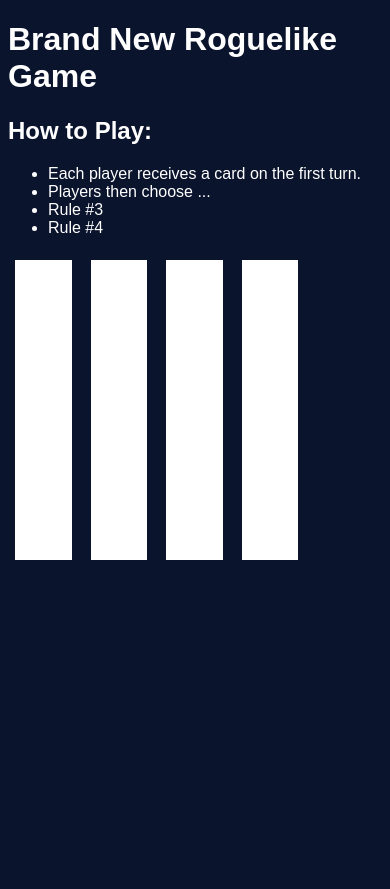
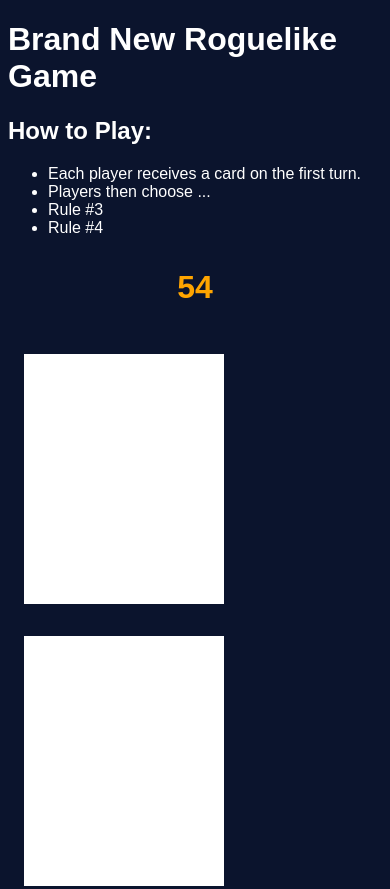
Before and after one commit to chase-newman/congenial-couscous, a plain HTML site: page index.html in a window 390 px wide. Shown: the top 889 px of the page. Before the commit the page ends 844 px from the top, so only its background shows below. Drawn offline with Linux system fonts and the light colour scheme.

Commit message:
third commit

```diff
--- a/app.js
+++ b/app.js
@@ -170,3 +170,13 @@ const caps = texts.map(el => {
 });
 
 console.log(`This is the all caps array ${caps}`);
+
+//Arrow Functions
+const addNums = (x,y) => x + y;
+
+//Creating a number to display on the DOM
+const domNUM = Math.floor(Math.random() * 100) + 1;
+
+//accessing the DOM with the document object
+console.log(document.getElementById("score"));
+document.getElementById("score").innerHTML = domNUM;
--- a/index.html
+++ b/index.html
@@ -16,10 +16,15 @@
                 <li>Rule #4</li>
             </ul>
         </div>
-        <div class="card"></div>
-        <div class="card"></div>
-        <div class="card"></div>
-        <div class="card"></div>
+        <div>
+            <h3 id="score"></h3>
+        </div>
+        <div class="card-row">
+            <div class="card"></div>
+            <div class="card"></div>
+            <div class="card"></div>
+            <div class="card"></div>
+        </div>
         <script src="app.js" type="application/javascript" charset="utf-8"></script>
     </body>
 </html>
--- a/styles.css
+++ b/styles.css
@@ -2,13 +2,32 @@
     background: #0b142d;
     color: white;
  }
+ h3 {
+     text-align: center;
+     color: orange;
+     font-size: 2rem;
+ }
+ .card-row {
+    display: flex;
+    justify-content: space-between;
+ }
  .card {
     background-color: white;
-    height: 300px;
-    width: 15%;
-    margin: 2%;
-    display: inline-block;
+    height: 250px;
+    width: 200px;
  }
  .card:hover {
      background-color: yellow;
  }
+
+@media (max-width: 850px) {
+    .card-row {
+        flex-direction: column;
+    }
+    .card {
+        margin: 1rem;
+    }
+    .card:hover {
+        background-color: orange;
+    }
+}
```
